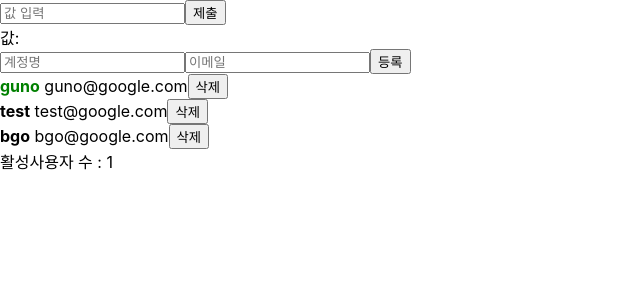
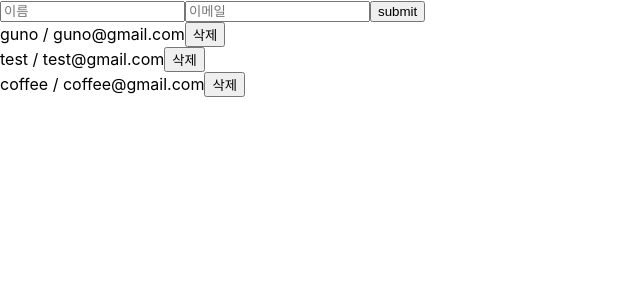
Before and after one commit to guno517/react, a React (Create React App) app: page / in a window 1280 px wide. Shown: the top 300 px of the page, without its empty margins (0-640 px from the left). Built offline with nearby package versions, Linux system fonts and the light colour scheme.

Commit message:
CRUD practice

```diff
--- /dev/null
+++ b/src/UserExample/CreateUser.js
@@ -0,0 +1,13 @@
+import React from 'react';
+
+function CreateUser({username, email, onChange, onCreate}) {
+    return (
+        <div>
+            <input name="username" placeholder="이름" onChange={onChange} value={username || ''}/>
+            <input name="email" placeholder="이메일" onChange={onChange} value={email || ''}/>
+            <button onClick={onCreate}>submit</button>
+        </div>
+    );
+}
+
+export default CreateUser;
--- /dev/null
+++ b/src/UserExample/UserList.js
@@ -0,0 +1,24 @@
+import React from 'react';
+
+const User = ({ user, onRemove }) => {
+  return (
+    <div>
+      <span>
+        {user.username} / {user.email}
+        <button onClick={() => onRemove(user.id)}>삭제</button>
+      </span>
+    </div>
+  );
+};
+
+function UserList({ users, onRemove }) {
+  return (
+    <div>
+      {users.map((user) => (
+        <User user={user} onRemove={onRemove} key={user.id} />
+      ))}
+    </div>
+  );
+}
+
+export default UserList;
--- a/src/hello.js
+++ b/src/hello.js
@@ -1,16 +1,68 @@
-import React, { useState } from 'react';
+import React, { useState, useRef } from 'react';
+import UserList from './UserExample/UserList';
+import CreateUser from './UserExample/CreateUser';
 
 function Hello() {
-  const [value, setValue] = useState('');
+  const [inputs, setInputs] = useState({
+    username: '',
+    email: '',
+  });
+  const { username, email } = inputs;
+  const [users, setUsers] = useState([
+    {
+      id: 1,
+      username: 'guno',
+      email: 'guno@gmail.com',
+    },
+    {
+      id: 2,
+      username: 'test',
+      email: 'test@gmail.com',
+    },
+    {
+      id: 3,
+      username: 'coffee',
+      email: 'coffee@gmail.com',
+    },
+  ]);
+
+  const nextId = useRef(4);
+  const onCreate = () => {
+    const user = {
+      id: nextId.current,
+      username,
+      email,
+    };
+    //setUsers([...users, user]);
+    setUsers(users.concat(user));
+    setInputs({
+      username: '',
+      email: '',
+    });
+    nextId.current += 1;
+  };
   const onChange = (e) => {
-    const text = e.target;
-    setValue(text.value);
+    const { name, value } = e.target;
+    setInputs({
+      ...inputs,
+      [name]: value,
+    });
+  };
+  const onRemove = (id) => {
+    setUsers(users.filter((user) => id !== user.id));
+    console.log(id);
   };
   return (
     <div>
-      <input onChange={onChange} placeholder="값 입력" value={value} />
-      <button>제출</button>
-      <div> 값: {value}</div>
+      <div>
+        <CreateUser
+          username={username}
+          email={email}
+          onChange={onChange}
+          onCreate={onCreate}
+        />
+      </div>
+      <UserList users={users} onRemove={onRemove} />
     </div>
   );
 }
--- a/src/index.js
+++ b/src/index.js
@@ -3,6 +3,7 @@ import ReactDOM from 'react-dom';
 import './index.css';
 import App from './App';
 import reportWebVitals from './reportWebVitals';
+import Hello from './Hello';
 //import AppCounter from './AppCounter'
 //import AppInput from './AppInput'
 //import AppArray from './AppArray'
@@ -11,9 +12,9 @@ import reportWebVitals from './reportWebVitals';
 
 ReactDOM.render(
   <React.StrictMode>
-    <App />
+    <Hello />
   </React.StrictMode>,
-  document.getElementById('root')
+  document.getElementById('root'),
 );
 
 // If you want to start measuring performance in your app, pass a function
```
